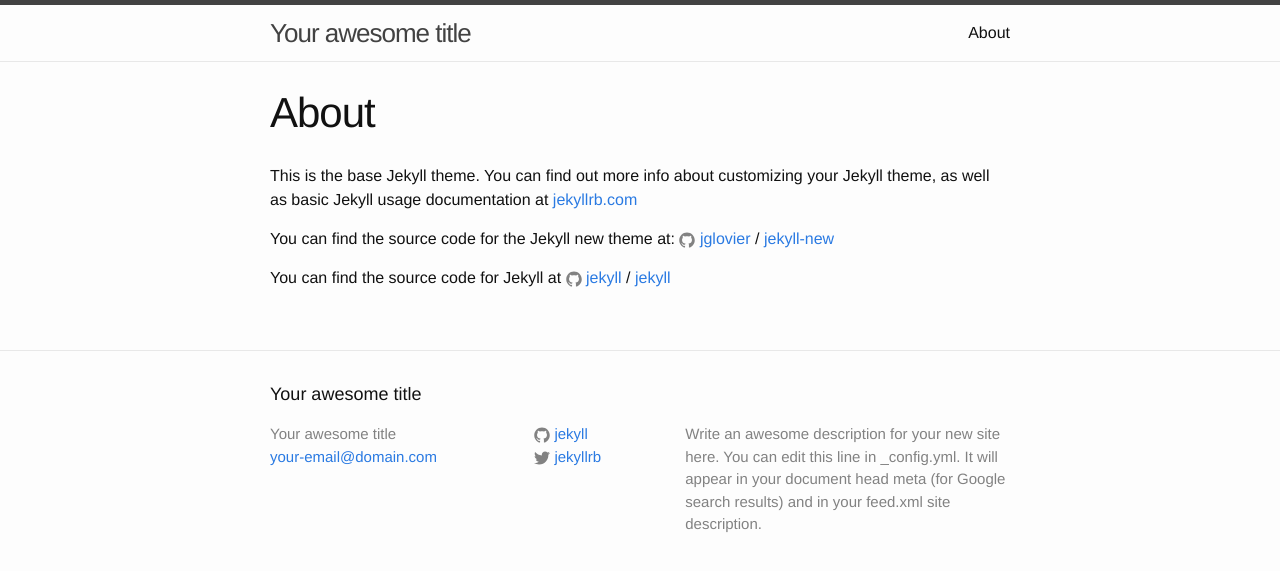
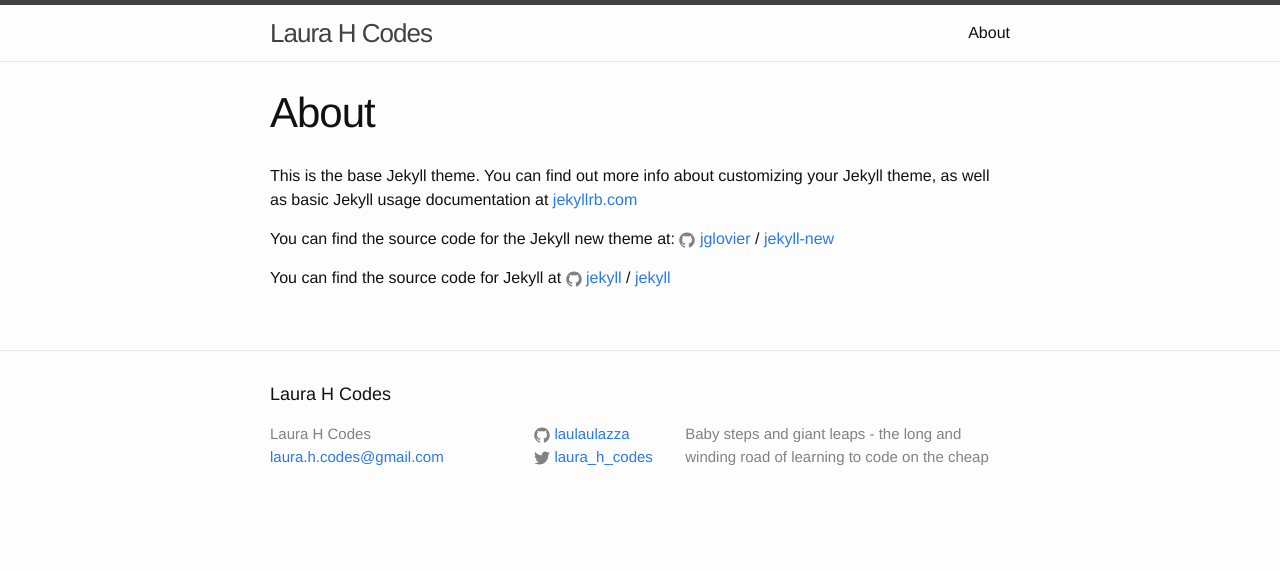
Before and after one commit to laulaulazza/laulaulazza.github.io, a Jekyll site: the page built from about.md, in a window 1280 px wide. Shown: the top 571 px of the page. Built offline with Jekyll 4.4.1, drawn with Linux system fonts in a browser that asks for light colours.

Commit message:
Update _config.yml

```diff
--- a/_config.yml
+++ b/_config.yml
@@ -6,16 +6,14 @@
 # 'jekyll serve'. If you change this file, please restart the server process.
 
 # Site settings
-title: Your awesome title
-email: your-email@domain.com
+title: Laura H Codes
+email: laura.h.codes@gmail.com
 description: > # this means to ignore newlines until "baseurl:"
-  Write an awesome description for your new site here. You can edit this
-  line in _config.yml. It will appear in your document head meta (for
-  Google search results) and in your feed.xml site description.
+  Baby steps and giant leaps - the long and winding road of learning to code on the cheap
 baseurl: "" # the subpath of your site, e.g. /blog
 url: "http://yourdomain.com" # the base hostname & protocol for your site
-twitter_username: jekyllrb
-github_username:  jekyll
+twitter_username: laura_h_codes
+github_username:  laulaulazza
 
 # Build settings
 markdown: kramdown
```
